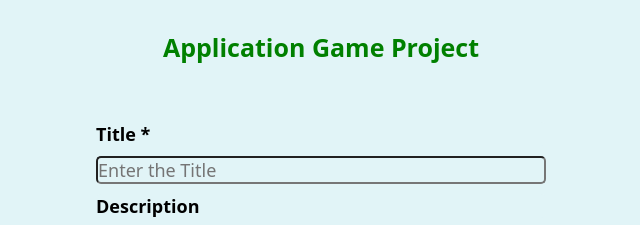
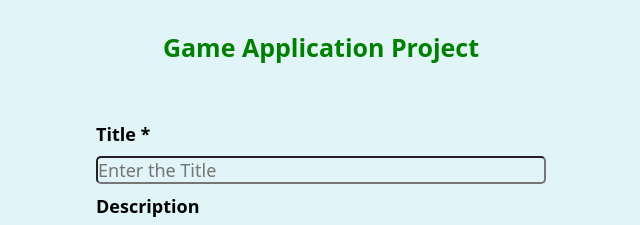
Before and after one commit to AlexBesa/Game-App-Project-Final, a plain HTML site: page index.html in a window 1280 px wide. Shown: the top 225 px of the page, 319-959 px from the left. Drawn offline with Linux system fonts and the light colour scheme; no server answers.

Commit message:
title name changed

```diff
--- a/index.html
+++ b/index.html
@@ -7,7 +7,7 @@
     <title>Games App</title>
 </head>
 <body>
-    <h1 class="footer">Application Game Project</h1>
+    <h1 class="footer">Game Application Project</h1>
     <form class="creationForm">
         <label for="gameTitle">Title *</label>
         <input type="text" value="" name="gameTitle" id="gameTitle" placeholder="Enter the Title"/>
```
